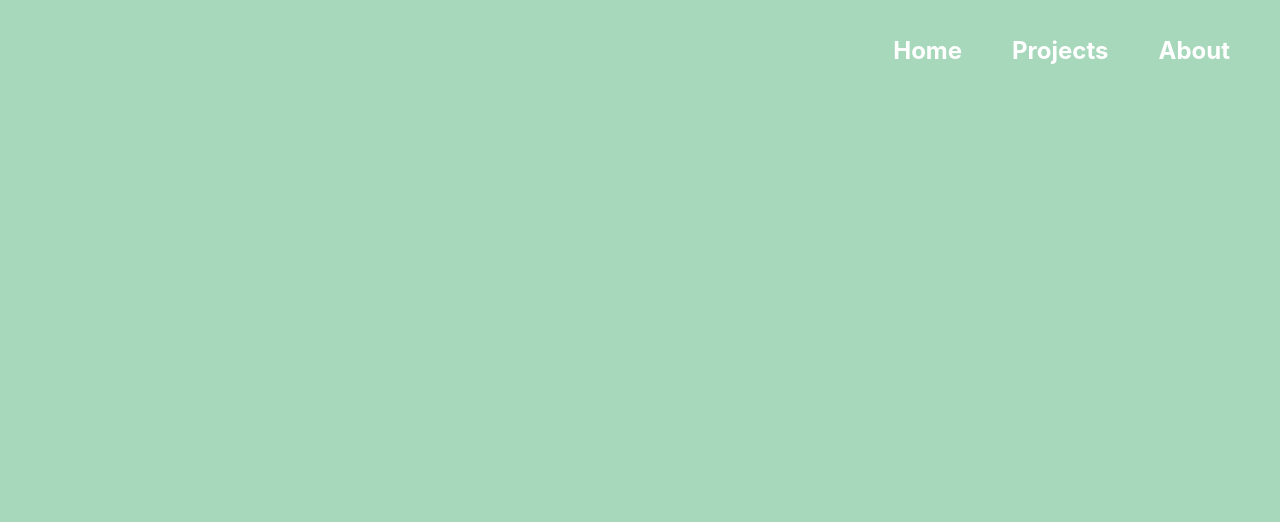
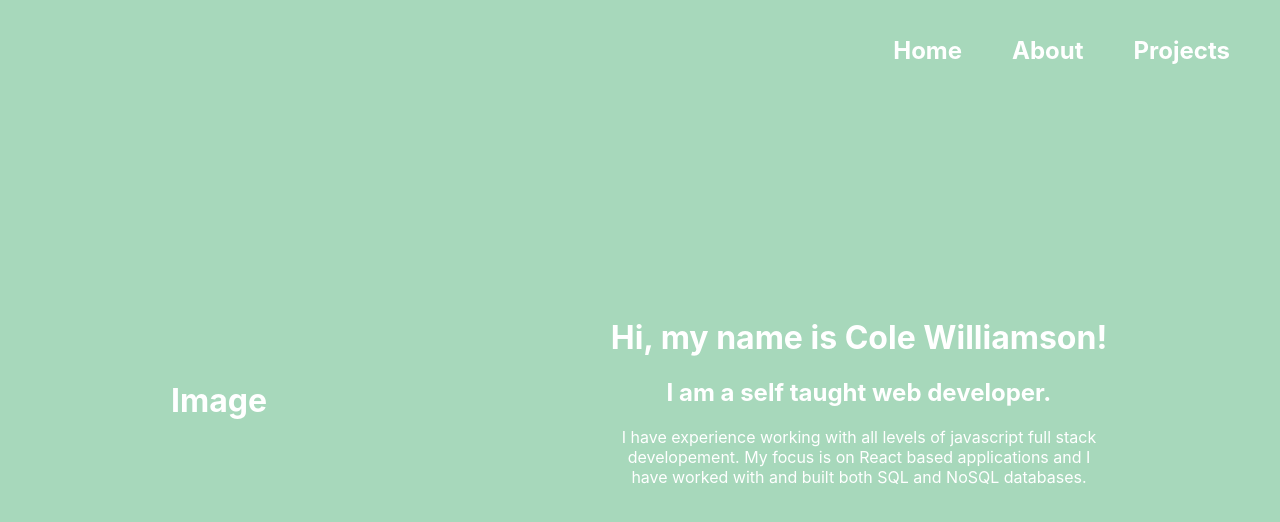
Before and after one commit to cwil423/portfolio, a React (Create React App) app: page /about in a window 1280 px wide. Shown: the top 522 px of the page. Built offline with nearby package versions, Linux system fonts and the light colour scheme.

Commit message:
Added the basics for the about page.

```diff
--- a/src/App.js
+++ b/src/App.js
@@ -4,6 +4,7 @@ import { BrowserRouter as Router, Switch, Route, Link } from 'react-router-dom';
 import Projects from './components/projects/Projects';
 import Home from './components/home/Home';
 import Navbar from './components/navbar/Navbar';
+import About from './components/about/About';
 
 function App() {
   return (
@@ -17,6 +18,9 @@ function App() {
           <Route path="/projects">
             <Projects />
           </Route>
+          <Route path="/about">
+            <About />
+          </Route>
         </Switch>
       </Router>
     </div>
--- /dev/null
+++ b/src/components/about/About.js
@@ -0,0 +1,19 @@
+import React from 'react';
+import './About.scss';
+
+export default function About() {
+  return (
+    <div className="about-root">
+      <h1>Image</h1>
+      <div className="bio">
+        <h1>Hi, my name is Cole Williamson!</h1>
+        <h2>I am a self taught web developer.</h2>
+        <p>
+          I have experience working with all levels of javascript full stack
+          developement. My focus is on React based applications and I have
+          worked with and built both SQL and NoSQL databases.
+        </p>
+      </div>
+    </div>
+  );
+}
--- /dev/null
+++ b/src/components/about/About.scss
@@ -0,0 +1,11 @@
+@import '../../styles//flexCenter';
+
+.about-root {
+  @include flexCenter(row);
+  color: white;
+  height: 100%;
+  justify-content: space-around;
+  .bio {
+    width: 500px;
+  }
+}
--- a/src/components/navbar/Navbar.js
+++ b/src/components/navbar/Navbar.js
@@ -9,11 +9,11 @@ export default function navbar() {
         <Link to="/" className="navbar-link">
           <h2>Home</h2>
         </Link>
+        <Link to="/about" className="navbar-link">
+          <h2>About</h2>
+        </Link>
         <Link to="/projects" className="navbar-link">
           <h2>Projects</h2>
-        </Link>
-        <Link to="/about" className="navbar-link">
-          <h2>About</h2>
         </Link>
       </div>
     </div>
--- a/src/components/projects/Projects.js
+++ b/src/components/projects/Projects.js
@@ -1,6 +1,6 @@
 import React from 'react';
 import './Projects.scss';
-import ProjectCard from '../ProjectCard/ProjectCard';
+import ProjectCard from '../projectCard/ProjectCard';
 import socialMedia from '../../images/FriendBookLogin.png';
 import cameraStore from '../../images/camera-store.png';
 
```
